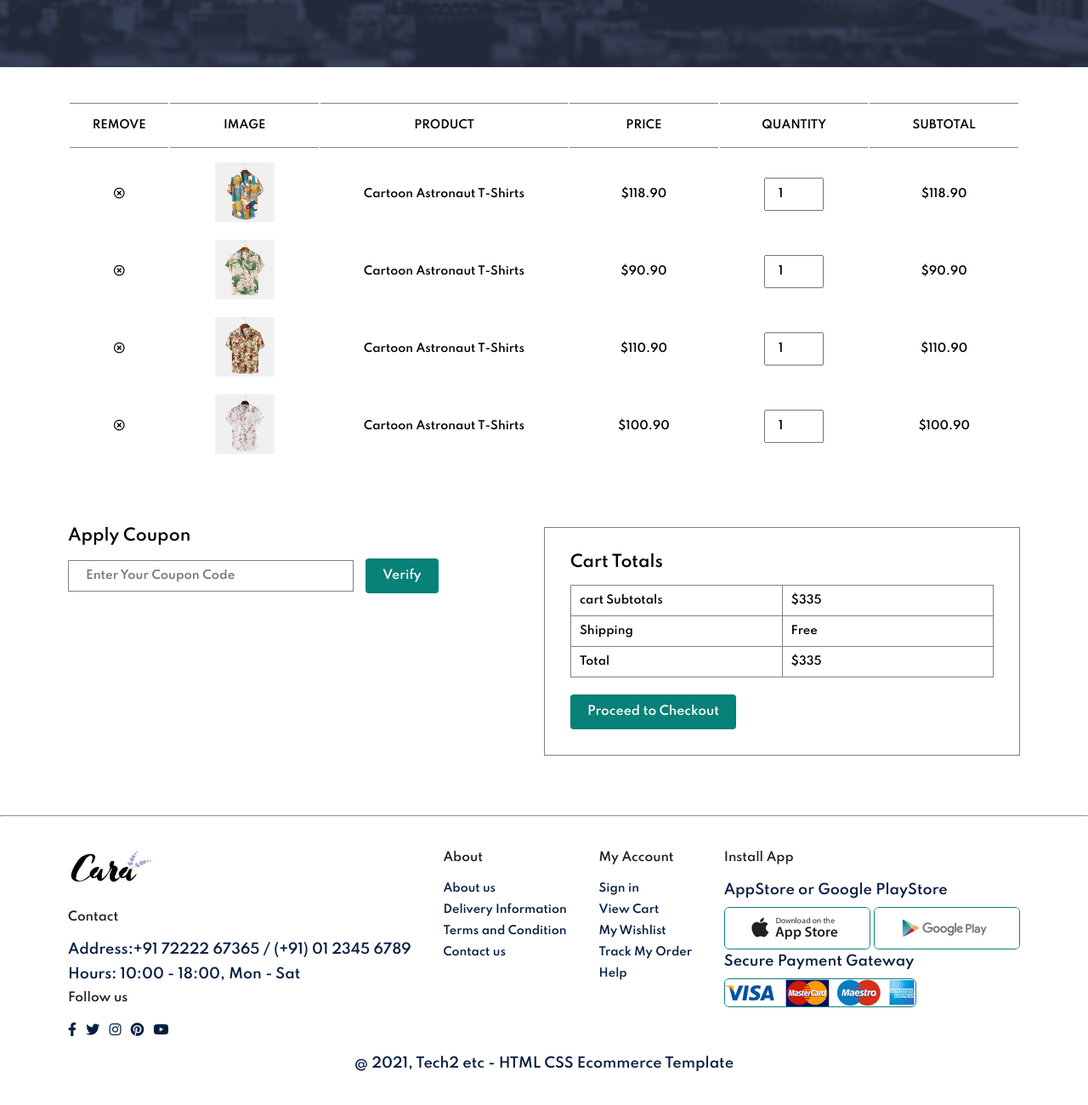
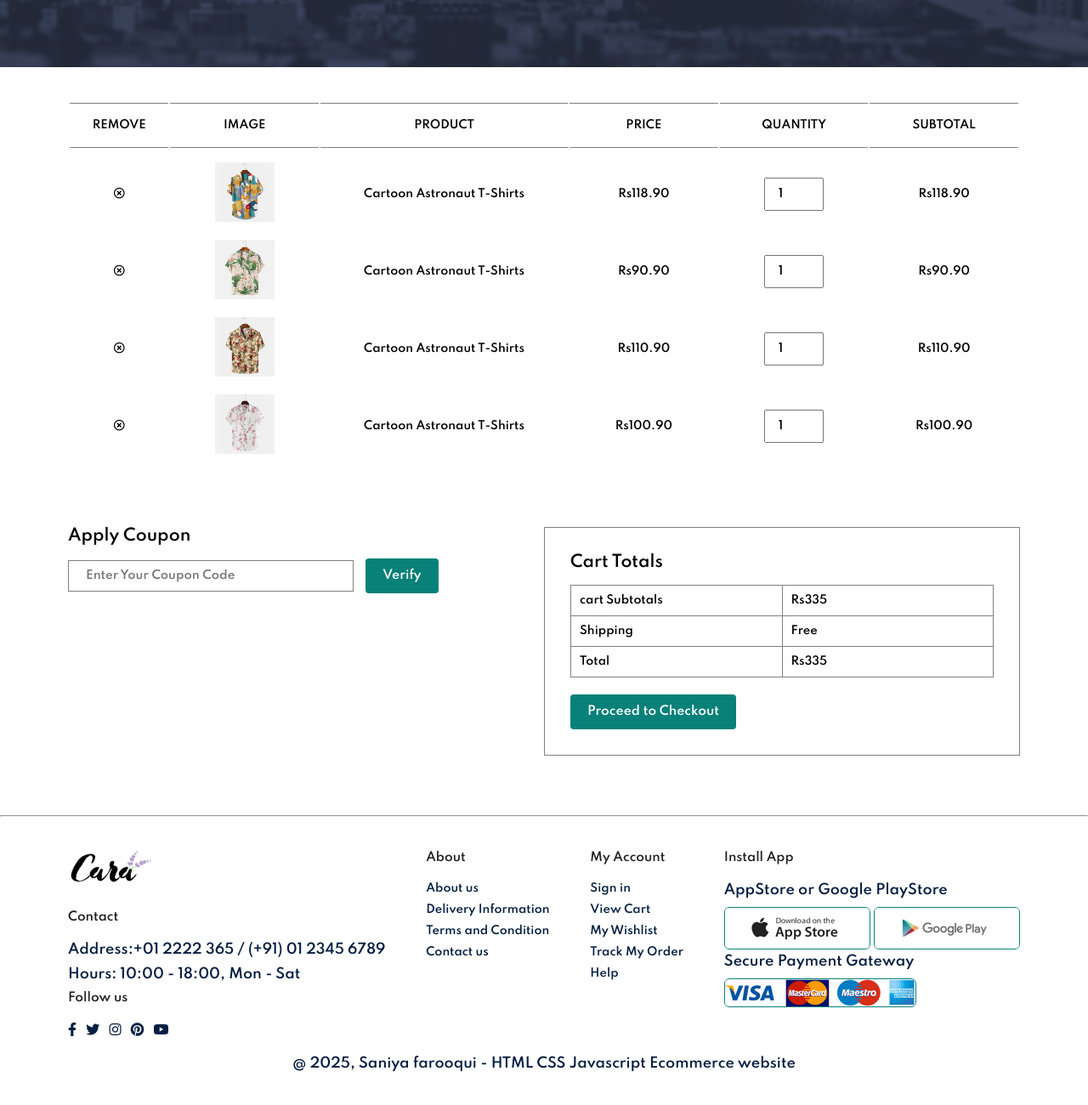
Before and after one commit to SaniyaFarooqui/ecommerce-website-with-html-css-and-js, a plain HTML site: page cart.html in a window 1280 px wide. Shown: the part 486-1786 px from the top of the page at 85% size. Drawn offline with Linux system fonts and the light colour scheme.

Commit message:
all done

```diff
--- a/cart.html
+++ b/cart.html
@@ -59,36 +59,36 @@
                     <td><a><i class="far fa-times-circle"></i></a></td>
                     <td><img src="img/products/f1.jpg"></td>
                     <td>Cartoon Astronaut T-Shirts</td>
-                    <td>$118.90</td>
+                    <td>Rs118.90</td>
                     <td><input type="number" value="1"></td>
-                    <td>$118.90</td>
+                    <td>Rs118.90</td>
                 </tr>
 
                 <tr>
                     <td><a><i class="far fa-times-circle"></i></a></td>
                     <td><img src="img/products/f2.jpg"></td>
                     <td>Cartoon Astronaut T-Shirts</td>
-                    <td>$90.90</td>
+                    <td>Rs90.90</td>
                     <td><input type="number" value="1"></td>
-                    <td>$90.90</td>
+                    <td>Rs90.90</td>
                 </tr>
 
                 <tr>
                     <td><a><i class="far fa-times-circle"></i></a></td>
                     <td><img src="img/products/f3.jpg"></td>
                     <td>Cartoon Astronaut T-Shirts</td>
-                    <td>$110.90</td>
+                    <td>Rs110.90</td>
                     <td><input type="number" value="1"></td>
-                    <td>$110.90</td>
+                    <td>Rs110.90</td>
                 </tr>
 
                 <tr>
                     <td><a><i class="far fa-times-circle"></i></a></td>
                     <td><img src="img/products/f4.jpg"></td>
                     <td>Cartoon Astronaut T-Shirts</td>
-                    <td>$100.90</td>
+                    <td>Rs100.90</td>
                     <td><input type="number" value="1"></td>
-                    <td>$100.90</td>
+                    <td>Rs100.90</td>
                 </tr>
             </tbody>
         </table>
@@ -106,7 +106,7 @@
             <table>
                 <tr>
                     <td>cart Subtotals</td>
-                    <td>$335</td>
+                    <td>Rs335</td>
                 </tr>
                 <tr>
                     <td>Shipping</td>
@@ -114,7 +114,7 @@
                 </tr>
                 <tr>
                     <td><strong>Total</strong></td>
-                    <td><strong>$335</strong></td>
+                    <td><strong>Rs335</strong></td>
                 </tr>
             </table>
             <button class="normal">Proceed to Checkout</button>
@@ -124,11 +124,10 @@
     <!-- Footer Section -->
     <hr>
     <footer class="section-p1">
-
         <div class="col">
             <img class="logo" src="img/logo.png">
             <h4>Contact</h4>
-            <p><strong>Address:</strong>+91 72222 67365 / (+91) 01 2345 6789</p>
+            <p><strong>Address:</strong>+01 2222 365 / (+91) 01 2345 6789</p>
             <p><strong>Hours:</strong> 10:00 - 18:00, Mon - Sat</p>
             <div class="follow">
                 <h4>Follow us</h4>
@@ -170,7 +169,9 @@
             </div>
         </div>
         <div class="copyright">
-            <p>@ 2021, Tech2 etc - HTML CSS Ecommerce Template</p>
+            <p>
+                @ 2025, Saniya farooqui - HTML CSS Javascript Ecommerce website
+            </p>
         </div>
     </footer>
 
```
Also changed, not shown: about.html (+1 -1 lines), blog.html (+3 -1 lines), contact.html (+3 -1 lines), index.html (+3 -1 lines), js/script.js (+15 -0 lines), shop.html (+3 -1 lines), singleproduct.html (+3 -1 lines).
